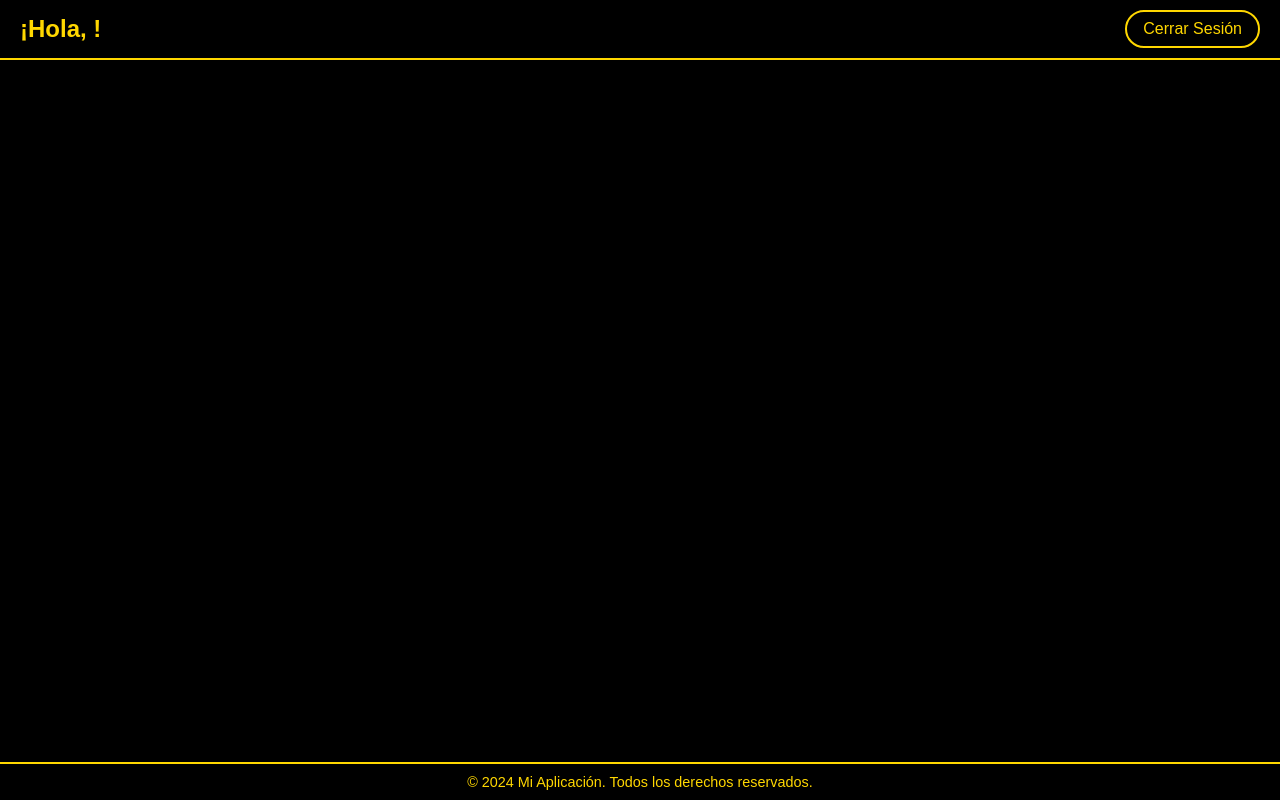
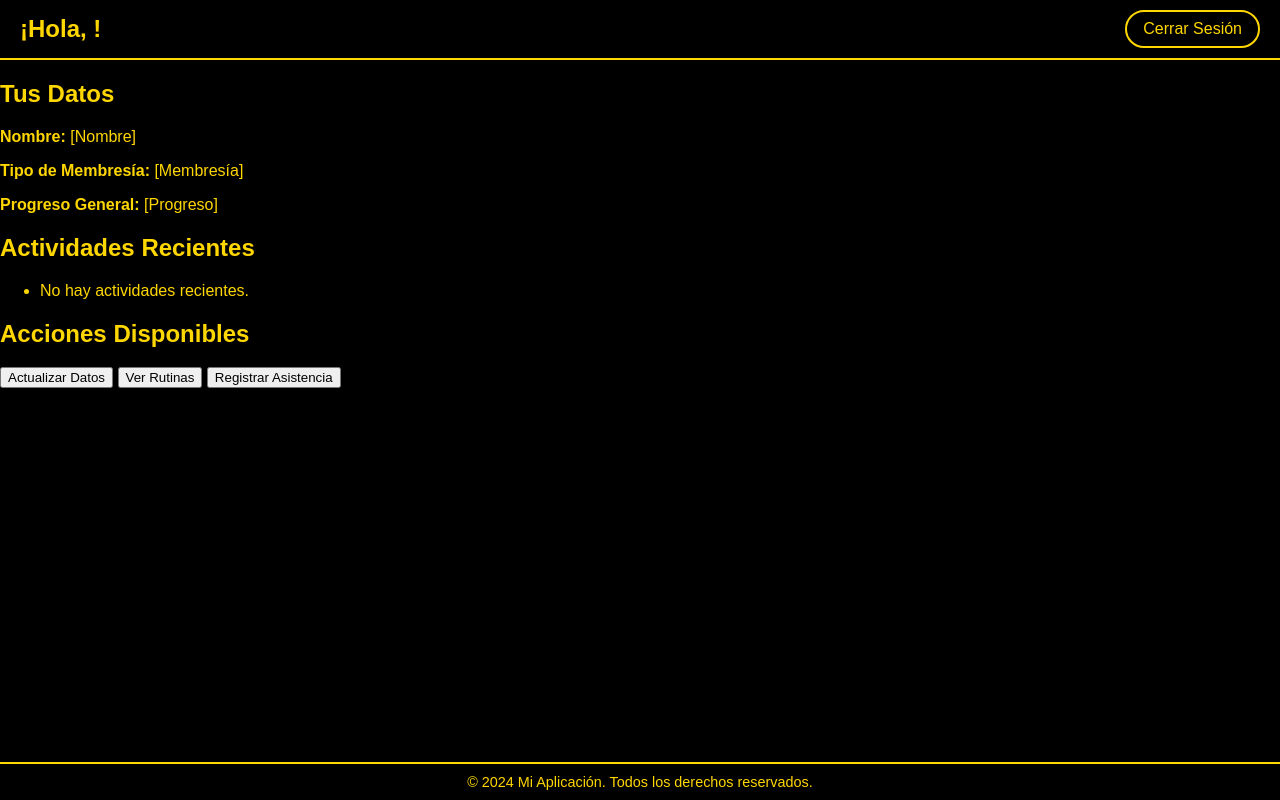
Before and after one commit to bunKergym/ok, a plain HTML site: page inicio/index.html in a window 1280 px wide. Drawn offline with Linux system fonts and the light colour scheme.

Commit message:
Actualizar index.html

```diff
--- a/inicio/index.html
+++ b/inicio/index.html
@@ -12,6 +12,29 @@
         <button id="cerrarSesion" class="logout-button">Cerrar Sesión</button>
     </header>
 
+    <main class="main-content">
+        <section class="user-info">
+            <h2>Tus Datos</h2>
+            <p><strong>Nombre:</strong> <span id="nombreCliente">[Nombre]</span></p>
+            <p><strong>Tipo de Membresía:</strong> <span id="tipoMembresia">[Membresía]</span></p>
+            <p><strong>Progreso General:</strong> <span id="progreso">[Progreso]</span></p>
+        </section>
+
+        <section class="user-activities">
+            <h2>Actividades Recientes</h2>
+            <ul id="actividadesRecientes">
+                <li>No hay actividades recientes.</li>
+            </ul>
+        </section>
+
+        <section class="user-actions">
+            <h2>Acciones Disponibles</h2>
+            <button id="actualizarDatos" class="action-button">Actualizar Datos</button>
+            <button id="verRutinas" class="action-button">Ver Rutinas</button>
+            <button id="registrarAsistencia" class="action-button">Registrar Asistencia</button>
+        </section>
+    </main>
+
     <footer class="footer">
         <p>&copy; 2024 Mi Aplicación. Todos los derechos reservados.</p>
     </footer>
```
